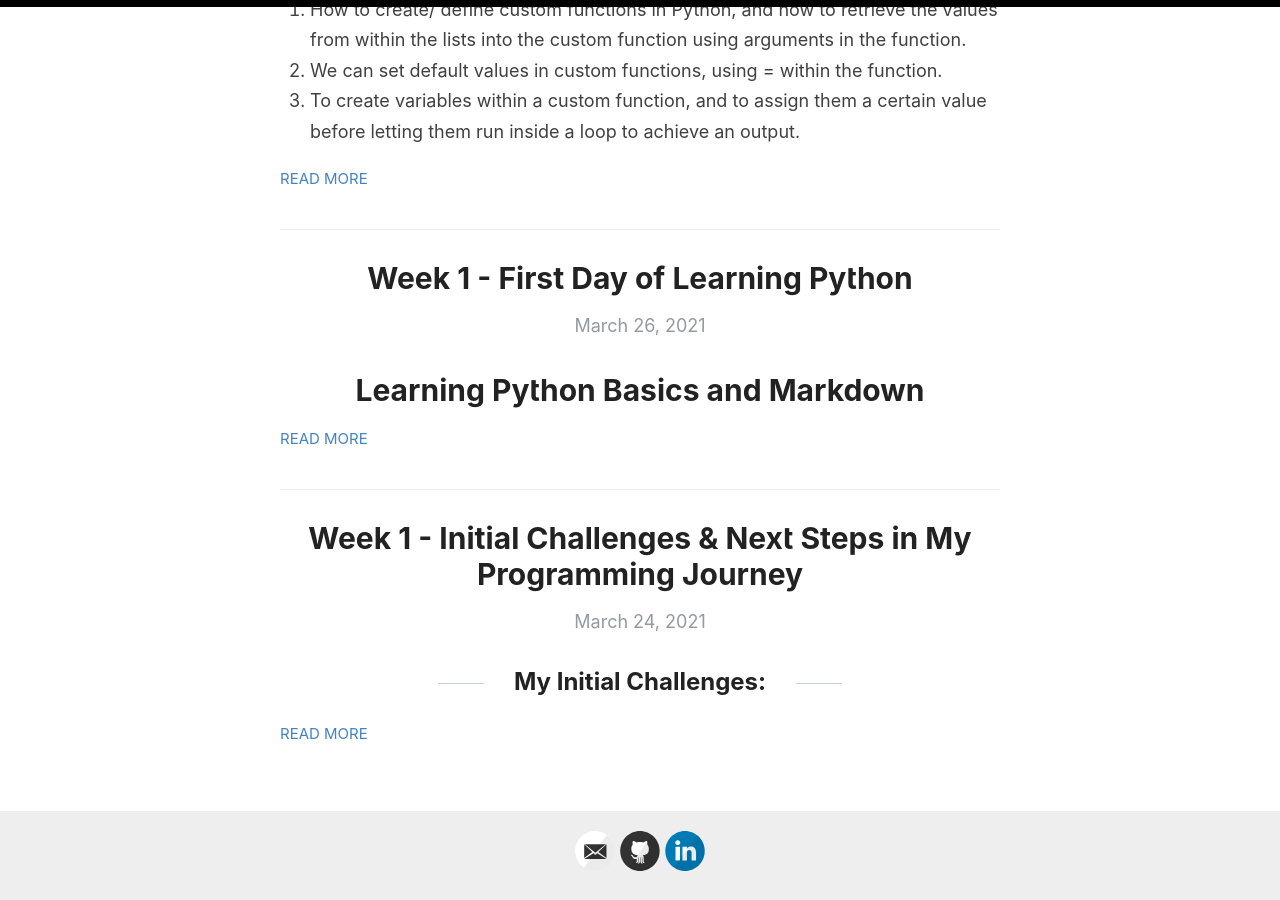
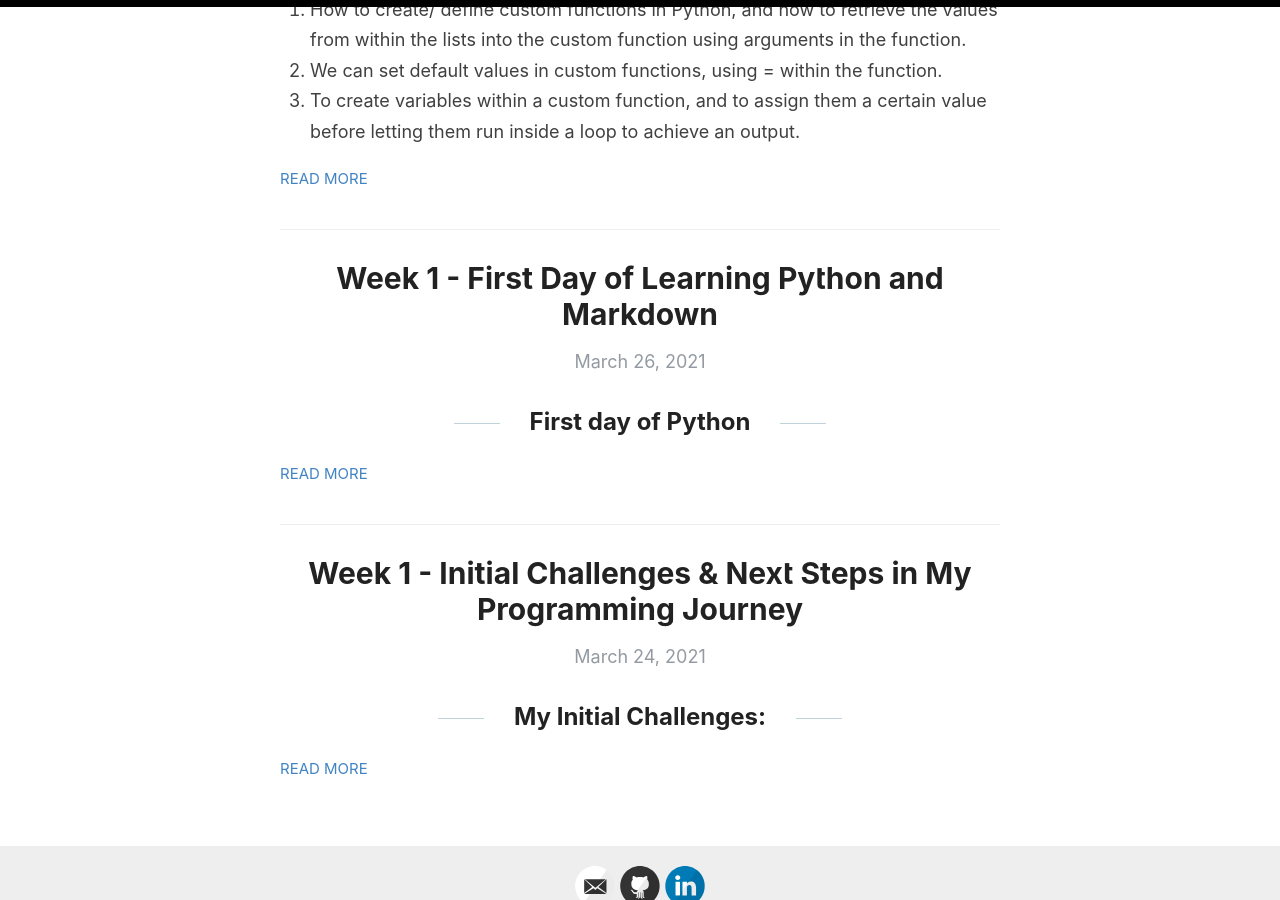
Before and after one commit to liawbeile/liawbeile.github.io, a Jekyll site: the page built from index.html, in a window 1280 px wide and 900 px high, scrolled down 1507 px. Built offline with Jekyll 4.4.1, drawn with Linux system fonts in a browser that asks for light colours; the list of posts is cut into pages by our own code; some of the changed lines change nothing that is shown.

Commit message:
amended format

````diff
--- a/_posts/2021-3-26-march26.md
+++ b/_posts/2021-3-26-march26.md
@@ -1,10 +1,8 @@
 ---
 layout: post
-title: Week 1 - First Day of Learning Python
+title: Week 1 - First Day of Learning Python and Markdown
 categories: Learning Python Markdown Practices Cheatsheets References Reflections
 ---
-
-# Learning Python Basics and Markdown
 
 ## First day of Python
 
@@ -26,9 +24,9 @@
 Debugging was actually quite fun, as it allowed me to learn from my mistakes.
 
 ---
-# What I learnt:
+## What I learnt:
 
-## 1. Basic functions
+### 1. Basic functions
 
 - **print( )**
 ```python
@@ -41,10 +39,10 @@
 name=input('Please enter your name')
 print(name)
 ```
-    - _the value on the right would be the input that the user types in after seeing the prompt *Please enter your name* (the string within the ' ' in the function), as we use **input( )** function to ask for user input_
-    - _the variable, which I named *name*, is assigned the value on the right as I used the **=** operator_
-    - _I used print( ) function to print the variable *name* which was assigned the value that the user typed in.
-    The user input will be printed._
+    - the value on the right would be the input that the user types in after seeing the prompt *Please enter your name* (the string within the ' ' in the function), as we use **input( )** function to ask for user input
+    - the variable, which I named *name*, is assigned the value on the right as I used the **=** operator
+    - I used print( ) function to print the variable *name* which was assigned the value that the user typed in.
+    The user input will be printed.
 
 - **type( )**
     - gives the data type of the output, e.g. string / integer / float...
@@ -52,9 +50,9 @@
 name=input('Please enter your name')
 print(type(name))
 ```
-    - _If someone enters a name e.g. 'John', the output will show data type string_
+        - If someone enters a name e.g. 'John', the output will show data type string
 
-## 2.	Math operators
+### 2.	Math operators
 
 - ** to the power of
 - %
@@ -63,7 +61,6 @@
 - \-
 - // “floor” division (rounds down to nearest whole number), removes any remainders after division
 - \*
-
 ```python
 print(6/3)
 print(4*5)
@@ -74,12 +71,12 @@
 1+2
 3+2
 ```
-    - _the first 4 lines of codes above prints the values within the brackets which are the result of the mathematical formulae within (respectively: division, mutiplication, to the power of, remainder of)._
-    - _the 5th and 6th lines of code prints the result of the expressions as True or False._
-    _In this case, 1==2 is false since 1 is not equal 2, and the print( ) function gives the output *False*, while 1==1 is True and the print( ) function gives the output *True*_
-    - _as we did not specify a print( ) function for the last 2 lines of code, the program only prints the result of the last line, 3+2, which is 5._
+    - the first 4 lines of codes above prints the values within the brackets which are the result of the mathematical formulae within (respectively: division, mutiplication, to the power of, remainder of).
+    - the 5th and 6th lines of code prints the result of the expressions as True or False.
+    In this case, 1==2 is false since 1 is not equal 2, and the print( ) function gives the output *False*, while 1==1 is True and the print( ) function gives the output *True*
+    - as we did not specify a print( ) function for the last 2 lines of code, the program only prints the result of the last line, 3+2, which is 5.
 
-## 3.	Variables
+### 3.	Variables
 
 - Store values into a variable
     ```python
@@ -87,131 +84,126 @@
     second_number=number*5
     print(number, second_number)
     ```
-        - _the variable which I named *number* is assigned the value on the right, which is 12 (the sum of 10 and 2)_
-        - _the next variable which I named *second_variable* will be assigned the value on the right, which is variable\*5 and that is also 12*5, which is the result 60_
-        - _the print( ) function prints out both variables, giving us their assigned values 12 60_
+    - the variable which I named *number* is assigned the value on the right, which is 12 (the sum of 10 and 2)
+    - the next variable which I named *second_variable* will be assigned the value on the right, which is variable\*5 and that is also 12*5, which is the result 60
+    - the *print( )* function prints out both variables, giving us their assigned values 12 60
 
-## 4.	Data Types
+### 4.	Data Types
 
 -	Boolean expressions: returns a value of True/ False
 -	Comparisons ==, !=, is (different from ==)
-    ```python
-    a = 3==2
-    b = 3==3
-    c = True
-    print(a, b, c)
-    ```
-        - _for the 1st line, on the right the expression is false, giving a result *False*.
-        *a* being the variable on the left is assigned the value on the right, *False*_
-        - _for the 2nd line, on the right the expression is true, giving a result *True*.
-        *b* being the variable on the left is assigned the value on the right, *True*_
-        - _for the 3rd line, on the right the value is True.
-        *c* being the variable on the left is assigned the value on the right, *True*_
+```python
+a = 3==2
+b = 3==3
+c = True
+print(a, b, c)
+```
+    - for the 1st line, on the right the expression is false, giving a result *False*.
+    *a* being the variable on the left is assigned the value on the right, *False*
+    - for the 2nd line, on the right the expression is true, giving a result *True*.
+    *b* being the variable on the left is assigned the value on the right, *True*
+    - for the 3rd line, on the right the value is True.
+    *c* being the variable on the left is assigned the value on the right, *True*
 
 - **is** operator gives true if it refers to the same object
 (false even if they are equal, if they are not same)
-    ```python
-    x = [1,2,3]
-    y = [1,2,3]
-    z = x
-    print(x == y) # Prints out True
-    print(x is y) # Prints out False
-    print(z is x) # Prints out True
-    ```
+```python
+x = [1,2,3]
+y = [1,2,3]
+z = x
+print(x == y) # Prints out True
+print(x is y) # Prints out False
+print(z is x) # Prints out True
+```
 
 - **not** operator -
 using "not" before a boolean expression inverts it
-    ```python
-    print(not False) # Prints out True
-    print((not False) == (False)) # Prints out False
-    ```
+```python
+print(not False) # Prints out True
+print((not False) == (False)) # Prints out False
+```
 
--	Numeric Types — int, float
-    ```python
-    int_number=12
-    float_number=12.2
-    print(int_number, float_number)
-    ```
+-	Numeric Types —
+int, float, etc
+```python
+int_number=12
+float_number=12.2
+print(int_number, float_number)
+```
 
 - **and** operator
-    ```python
-    #check if a and b is true
-    #use if a and b:
-    a=True
-    b=True
-    if a and b:
-        print("a and b are true")
-    ```
-        - _In the first 2 lines of code, we have 2 variables which were each assigned the numbers on the right_
-        _(an integer (whole number) and a float (number with decimals))_
-        - _For the last line of code, using print( ) funtion, we print the 2 variables and the output is their assigned values 12 12.2_
+```python
+#check if a and b is true
+#use if a and b:
+a=True
+b=True
+if a and b:
+    print("a and b are true")
+```
+    - In the first 2 lines of code, we have 2 variables which were each assigned the numbers on the right (an integer (whole number) and a float (number with decimals))
+    - For the last line of code, using print( ) funtion, we print the 2 variables and the output is their assigned values 12 12.2
 
 -	Text – strings
     - Strings can be printed by using **single ' ' or double quotation " " marks** within the print( ) function
-        ```python
-        print('This is a string with 1 quotation mark')
-        print("This is a string with two quotation marks")
-        string1='string1'
-        string2="string2"
-        print(string1, string2)
-        ```
-           - _For the first 2 lines of codes, we print the strings within the print( ) function surrounded by ' ' or " "_
-           - Output:  *This is a string with 1 quotation mark*
-           *This is a string with two quotation marks*
-           - _For the 3rd & 4th lines of code, we have 2 variables which were each assigned the values on the right, which are strings_
-           - _For the last line of code, using print( ) function, we print the 2 variables and the output is their assigned values *string1* *string2*
+    ```python
+    print('This is a string with 1 quotation mark')
+    print("This is a string with two quotation marks")
+    string1='string1'
+    string2="string2"
+    print(string1, string2)
+    ```
+        - For the first 2 lines of codes, we print the strings within the print( ) function surrounded by ' ' or " "
+        - Output:  *This is a string with 1 quotation mark* & *This is a string with two quotation marks*
+        - For the 3rd & 4th lines of code, we have 2 variables which were each assigned the values on the right, which are strings
+        - For the last line of code, using print( ) function, we print the 2 variables and the output is their assigned values *string1* *string2*
 
 - Operators (conditions) – and, or
 - List: [1, 2, 3]  and Nested List: [1, 2, [3, 'hello']]
 -	Tuple: (1, 2, 3)
 -	Dictionary: {key: value, key_2: value_2}
-    ```python
-    my_first_list=[1, 2, 'apple', 'orange', True, False, 5, ['inside_list', 2, 3, 4]]
-    print(my_first_list)
-    ```
-        - we named a variable *my_first_list* and assigned it the value on the right, which is a list as shown by values surrounded within [ ] square brackets.
-        - This list has a list nested within it too as seen from [ ] within the [ ]
-        - using print( ) function, we print the variable which gives the output of its assigned value, the list
-        _[ 1, 2, 'apple', 'orange', True, False, 5, [ 'inside_list', 2, 3, 4] ]_
+```python
+my_first_list=[1, 2, 'apple', 'orange', True, False, 5, ['inside_list', 2, 3, 4]]
+print(my_first_list)
+```
+    - we named a variable *my_first_list* and assigned it the value on the right, which is a list as shown by values surrounded within [ ] square brackets.
+    - This list has a list nested within it too as seen from [ ] within the [ ]
+    - using print( ) function, we print the variable which gives the output of its assigned value, the list [ 1, 2, 'apple', 'orange', True, False, 5, [ 'inside_list', 2, 3, 4] ]
+```python
+countries=['Singapore', 'India', 'Malaysia', 'Australia']
+print(countries[0])
+print(countries[1:4])
+print(len(countries))
+countries.append('Japan')
+countries[2]='China'
+```
+    - 1st line: the *countries* variable is assigned to a list which is on the right (in this case it is a list of country names)
+    - 2nd line: countries[0] takes the value at the 1st position of the list, as the position count goes incrementally starting from 0 in arrays.
+    Here, it is the string *Singapore*
+    Using print( ) I printed the value assigned to variable *countries[0]* which is the string *Singapore*
+    - 3rd line: countries[1:4] takes the values at the 2nd to 4th positions of the list, as the position count goes incrementally starting from 0 in arrays & it is list[n:n-1] positions when retrieving values using arrays.
+    Here, the values are the strings *India* *Malaysia* *Australia* which are in the 2nd to 4th positions
+    Using print( ) I printed the values in the specified positions of the list assigned to variable *countries* which are the strings *India* *Malaysia* *Australia*
+    - 4th line: len( ) function returns the length of the data, here it returns the length of the *countries* variable  which was assigned to a list.
+    The length of the list, which is the number of values inside the list, is retrieved by len( ).
+    As there are 4 strings in the list, len(countries) gives the result of 4.
+    Using print( ), the output 4 is printed.
+    - 5th line: we used the append attribute of a list to add a string at the last position of the list that was assigned to variable *countries*, by using countries.append('Japan'), the *countries* variable now is assigned to a list _['Singapore', 'India', 'Malaysia', 'Australia', 'Japan']_
+    - Last line: countries[2]='China' changes the value in the 3rd position of the list, 'Malaysia', to 'China'.
+    The *countries* variable changes to a list _['Singapore', 'India', 'Malaysia', 'Australia', 'Japan']_
+    As it is on the last line, although there is no print( ) function used, this list is printed out.
+```python
+numbers=[1284, 2480, 482034, 38405, 38402840, 47284, 38980, 17390]
+for number in numbers:
+    if number%5==0 or number%2==0:
+        print(number)
+```
+    - 1st line: the *numbers* variable is assigned to a list which is on the right (in this case it is a list of integers)
+    - 2nd line: in the list assigned to the variable *numbers*, for each element in the list from left to right (one by one), assign the current element to a variable which we call *number*
+    - 3rd line: if the remainder of the element (*number*) after division by 5 or by 2 is 0,
+    - 4th line: print the element (*number*) within the *numbers* list that fulfils this criteria.  Repeat 3rd & 4th line for the next element in the list.
+    - In this case, those elements (*number*) within the list which are divisible by 5 and 2 exactly will be printed, and the resulting output is 1248 2480 482034 38405 38402840 47284 38980 17390
 
-    ```python
-        countries=['Singapore', 'India', 'Malaysia', 'Australia']
-        print(countries[0])
-        print(countries[1:4])
-        print(len(countries))
-        countries.append('Japan')
-        countries[2]='China'
-    ```
-        - 1st line: the *countries* variable is assigned to a list which is on the right (in this case it is a list of country names)
-        - 2nd line: countries[0] takes the value at the 1st position of the list, as the position count goes incrementally starting from 0 in arrays.
-        Here, it is the string *Singapore*
-        Using print( ) I printed the value assigned to variable *countries[0]* which is the string *Singapore*
-        - 3rd line: countries[1:4] takes the values at the 2nd to 4th positions of the list, as the position count goes incrementally starting from 0 in arrays & it is list[n:n-1] positions when retrieving values using arrays.
-        Here, the values are the strings *India* *Malaysia* *Australia* which are in the 2nd to 4th positions
-        Using print( ) I printed the values in the specified positions of the list assigned to variable *countries* which are the strings *India* *Malaysia* *Australia*
-        - 4th line: len( ) function returns the length of the data, here it returns the length of the *countries* variable  which was assigned to a list.
-        The length of the list, which is the number of values inside the list, is retrieved by len( ).
-        As there are 4 strings in the list, len(countries) gives the result of 4.
-        Using print( ), the output 4 is printed.
-        - 5th line: we used the append attribute of a list to add a string at the last position of the list that was assigned to variable *countries*, by using countries.append('Japan'), the *countries* variable now is assigned to a list _['Singapore', 'India', 'Malaysia', 'Australia', 'Japan']_
-        - Last line: countries[2]='China' changes the value in the 3rd position of the list, 'Malaysia', to 'China'.
-        The *countries* variable changes to a list _['Singapore', 'India', 'Malaysia', 'Australia', 'Japan']_
-        As it is on the last line, although there is no print( ) function used, this list is printed out.
-
-    ```python
-        numbers=[1284, 2480, 482034, 38405, 38402840, 47284, 38980, 17390]
-        for number in numbers:
-            if number%5==0 or number%2==0:
-                print(number)
-    ```
-        - 1st line: the *numbers* variable is assigned to a list which is on the right (in this case it is a list of integers)
-        - 2nd line: in the list assigned to the variable *numbers*, for each element in the list from left to right (one by one), assign the current element to a variable which we call *number*
-        - 3rd line: if the remainder of the element (*number*) after division by 5 or by 2 is 0,
-        - 4th line: print the element (*number*) within the *numbers* list that fulfils this criteria.  Repeat 3rd & 4th line for the next element in the list.
-        - In this case, those elements (*number*) within the list which are divisible by 5 and 2 exactly will be printed, and the resulting output is 1248 2480 482034 38405 38402840 47284 38980 17390
-
-## 5.	Loops / conditions - if, elif, else
-
+### 5.	Loops / conditions - if, elif, else
 ```python
 if a == b: print("a is equal to b")
 ```
````
